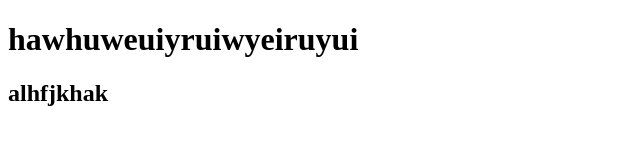
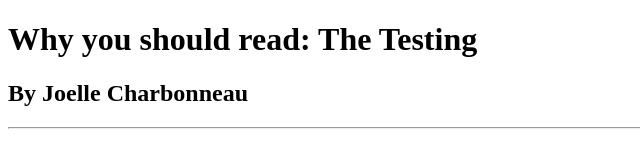
Before and after one commit to happyclown2/happyclown2.github.io, a plain HTML site: page index.html in a window 1280 px wide. Shown: the whole page, without its empty margins (0-640 px from the left). Drawn offline with Linux system fonts and the light colour scheme.

Commit message:
Update index.html

```diff
--- a/index.html
+++ b/index.html
@@ -4,9 +4,12 @@
     <meta charset="UTF-8">
     <meta http-equiv="X-UA-Compatible" content="IE=edge">
     <meta name="viewport" content="width=device-width, initial-scale=1.0">
+    <link rel="stylesheet" href="schoolsite.css"/>
 </head>
 <body>
-    <h1>hawhuweuiyruiwyeiruyui</h1>
-    <h2>alhfjkhak</h2>
+    <h1>Why you should read: The Testing</h1>
+    <h2>By Joelle Charbonneau</h2>
+
+    <hr>
 </body>
 </html>
```
